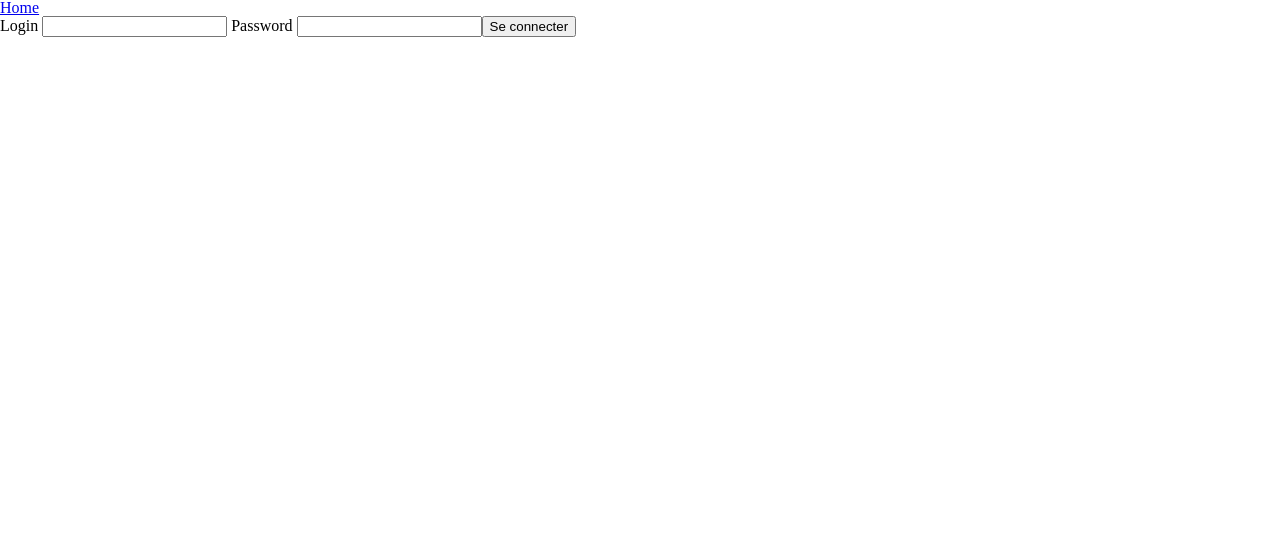
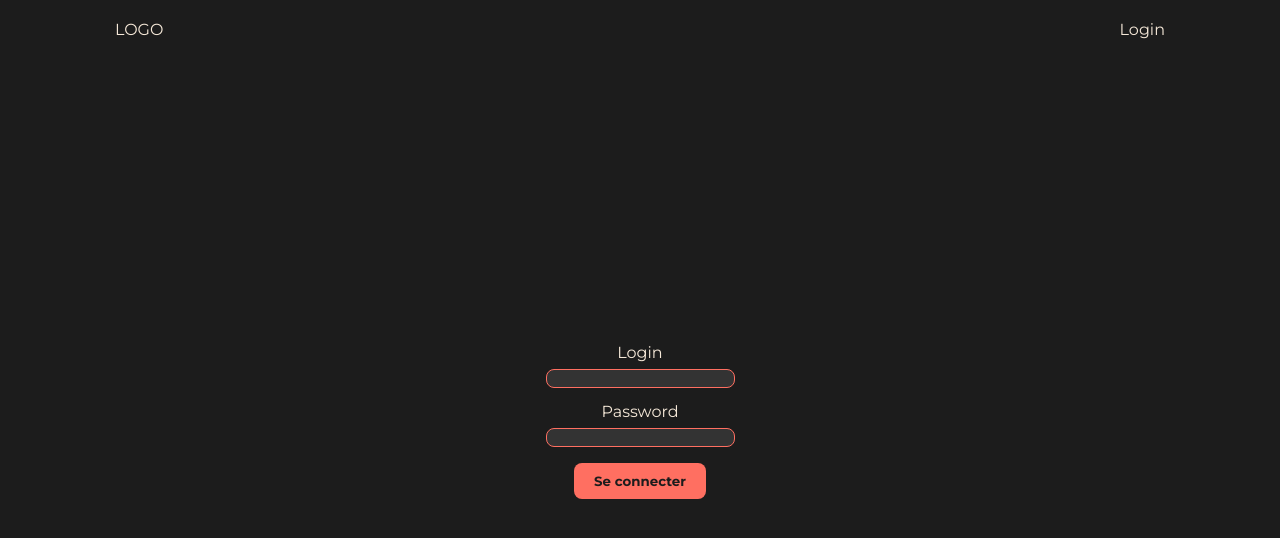
Before and after one commit to marceaudev/womp-comeback, a Vue app: page /login in a window 1280 px wide. Shown: the top 538 px of the page. Built offline with nearby package versions, Linux system fonts and the light colour scheme.

Commit message:
add global CSS variables, base styles, reusable Button and Navbar components with conditional rendering

```diff
--- a/src/App.vue
+++ b/src/App.vue
@@ -1,12 +1,11 @@
 <script setup>
-import { RouterLink, RouterView } from 'vue-router'
+import { RouterView } from 'vue-router'
+import Navbar from './components/Navbar.vue'
 </script>
 
 <template>
-  <header>
-    <nav>
-      <RouterLink to="/">Home</RouterLink>
-    </nav>
+  <header class="wrapper">
+    <Navbar />
   </header>
 
   <RouterView />
--- a/src/assets/main.css
+++ b/src/assets/main.css
@@ -1 +1,34 @@
 @import './base.css';
+@import url('https://fonts.googleapis.com/css2?family=Montserrat:ital,wght@0,100..900;1,100..900&display=swap');
+
+:root {
+  --soft-black: #1c1c1c;
+  --warm-beige: #f5e8d8;
+  --muted-coral: #ff6f61;
+  --golden-yellow: #daa520;
+  --burnt-orange: #ff4500;
+  --light-transparent: rgba(255, 255, 255, 0.1);
+  --main-radius: 8px;
+  --navbar-height: 60px;
+  --page-height: calc(100vh - var(--navbar-height));
+}
+
+.wrapper {
+  max-width: 1050px;
+  margin: 0 auto;
+}
+
+body {
+  background-color: var(--soft-black);
+  font-family: 'Montserrat', sans-serif;
+}
+
+a,
+button {
+  font-family: inherit;
+}
+
+a {
+  color: inherit;
+  text-decoration: none;
+}
--- a/src/components/LoginForm.vue
+++ b/src/components/LoginForm.vue
@@ -1,6 +1,7 @@
 <script setup>
 import { ref, inject } from 'vue'
 import { useRouter } from 'vue-router'
+import MainButton from './MainButton.vue'
 
 const GlobalStore = inject('GlobalStore')
 const router = useRouter()
@@ -32,9 +33,31 @@ const loginIn = () => {
       Password
       <input type="password" v-model="pw" />
     </label>
-
-    <button type="submit">Se connecter</button>
-
+    <MainButton text="Se connecter" />
     <p>{{ errorMsg }}</p>
   </form>
 </template>
+
+<style scoped>
+form {
+  display: flex;
+  flex-direction: column;
+  gap: 1rem;
+}
+
+label {
+  display: flex;
+  flex-direction: column;
+  gap: 0.5rem;
+  align-items: center;
+  color: var(--warm-beige);
+}
+
+input {
+  background-color: var(--light-transparent);
+  border: 1px solid var(--muted-coral);
+  border-radius: var(--main-radius);
+  width: 100%;
+  max-width: 200px;
+}
+</style>
--- /dev/null
+++ b/src/components/MainButton.vue
@@ -0,0 +1,33 @@
+<script setup>
+defineProps({
+  text: {
+    type: String,
+    required: true,
+  },
+  logout: {
+    type: Boolean,
+    default: false,
+  },
+})
+</script>
+
+<template>
+  <button :class="logout ? 'logout' : ''">{{ text }}</button>
+</template>
+
+<style scoped>
+button {
+  padding: 10px 20px;
+  background-color: var(--muted-coral);
+  color: var(--soft-black);
+  border: none;
+  border-radius: var(--main-radius);
+  cursor: pointer;
+  align-self: center;
+  font-weight: 700;
+}
+
+.logout {
+  background-color: var(--burnt-orange);
+}
+</style>
--- /dev/null
+++ b/src/components/Navbar.vue
@@ -0,0 +1,38 @@
+<script setup>
+import { inject, computed } from 'vue'
+import { RouterLink, useRouter } from 'vue-router'
+import MainButton from './MainButton.vue'
+
+const GlobalStore = inject('GlobalStore')
+const router = useRouter()
+
+const token = computed(() => GlobalStore.userToken.value)
+
+const logout = () => {
+  GlobalStore.userToken.value = null
+  router.push('/login')
+}
+</script>
+
+<template>
+  <nav>
+    <div class="logo">
+      <h1>LOGO</h1>
+    </div>
+    <div class="navigation">
+      <RouterLink to="/" v-if="token">Home</RouterLink>
+      <RouterLink to="/login" v-else>Login</RouterLink>
+      <MainButton text="Logout" logout v-if="token" @click="logout" />
+    </div>
+  </nav>
+</template>
+
+<style scoped>
+nav {
+  height: var(--navbar-height);
+  display: flex;
+  align-items: center;
+  justify-content: space-between;
+  color: var(--warm-beige);
+}
+</style>
--- a/src/views/HomeView.vue
+++ b/src/views/HomeView.vue
@@ -3,7 +3,7 @@ import HelloWorld from '../components/HelloWorld.vue'
 </script>
 
 <template>
-  <main>
+  <main class="wrapper">
     <HelloWorld msg="Womp" />
   </main>
 </template>
--- a/src/views/LoginView.vue
+++ b/src/views/LoginView.vue
@@ -3,7 +3,16 @@ import LoginForm from '@/components/LoginForm.vue'
 </script>
 
 <template>
-  <main>
+  <main class="wrapper">
     <LoginForm />
   </main>
 </template>
+
+<style scoped>
+.wrapper {
+  display: flex;
+  justify-content: center;
+  align-items: center;
+  height: var(--page-height);
+}
+</style>
```
